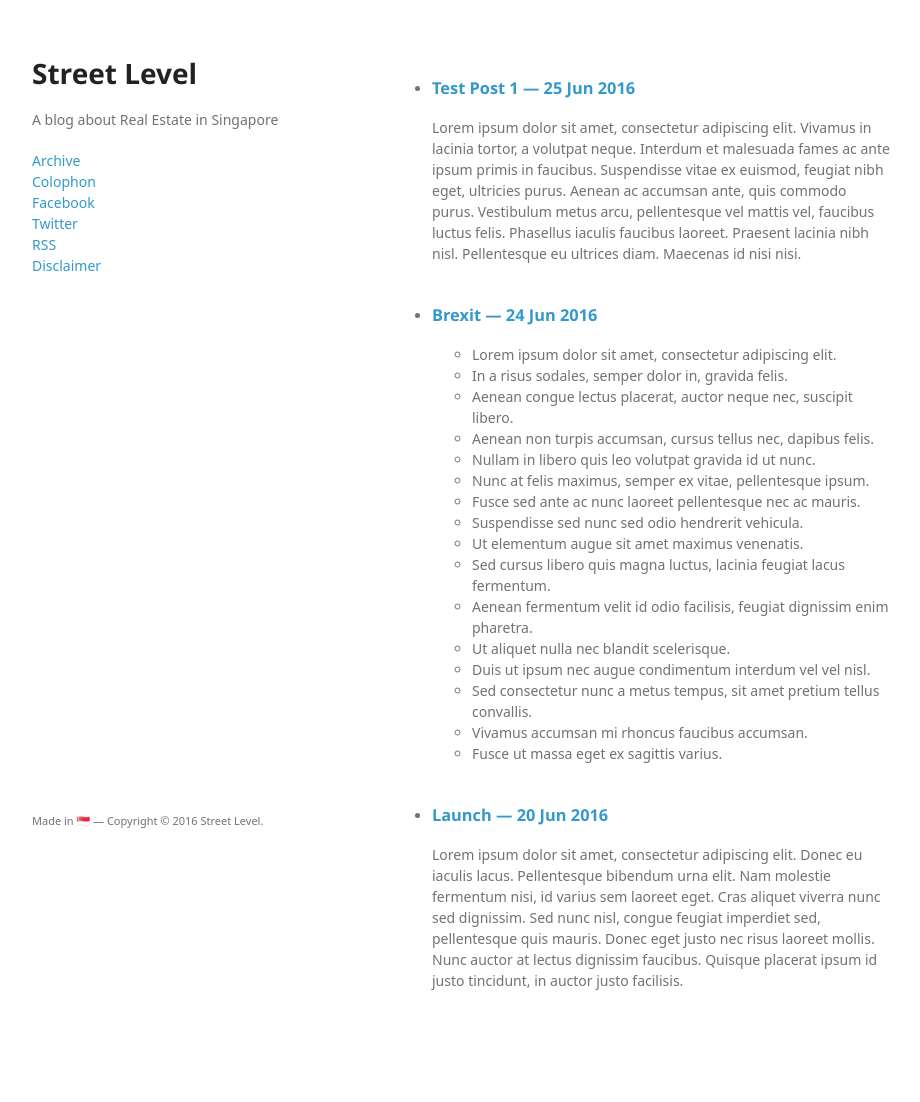
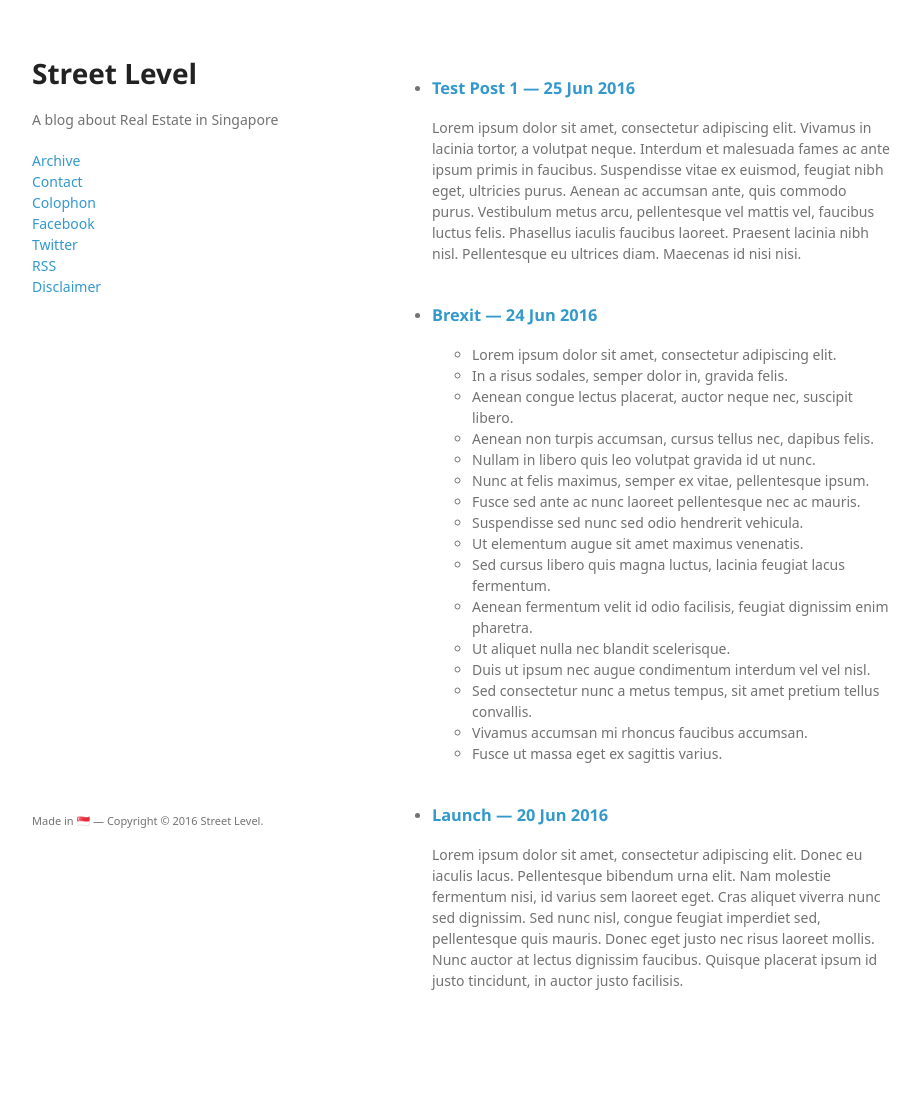
Before and after one commit to samueltwx/street-level.github.io, a Jekyll site: the page built from index.html, in a window 1280 px wide. Shown: the whole page, without its empty margins (178-1098 px from the left). Built offline with Jekyll 4.4.1, drawn with Linux system fonts in a browser that asks for light colours; some web fonts are replaced.

Commit message:
Update default.html

```diff
--- a/_layouts/default.html
+++ b/_layouts/default.html
@@ -20,6 +20,7 @@
 
 
         <p class="view"><a href="{{ site.url }}/archive/">Archive</a></br>
+        <a href="{{ site.url }}/contact/">Contact</a></br>
         <a href="{{ site.url }}/colophon/">Colophon</a></br>
         <a href="http://www.facebook.com/streetlevel65">Facebook</a></br>
         <a href="http://twitter.com/streetlevel65">Twitter</a></br>
```
